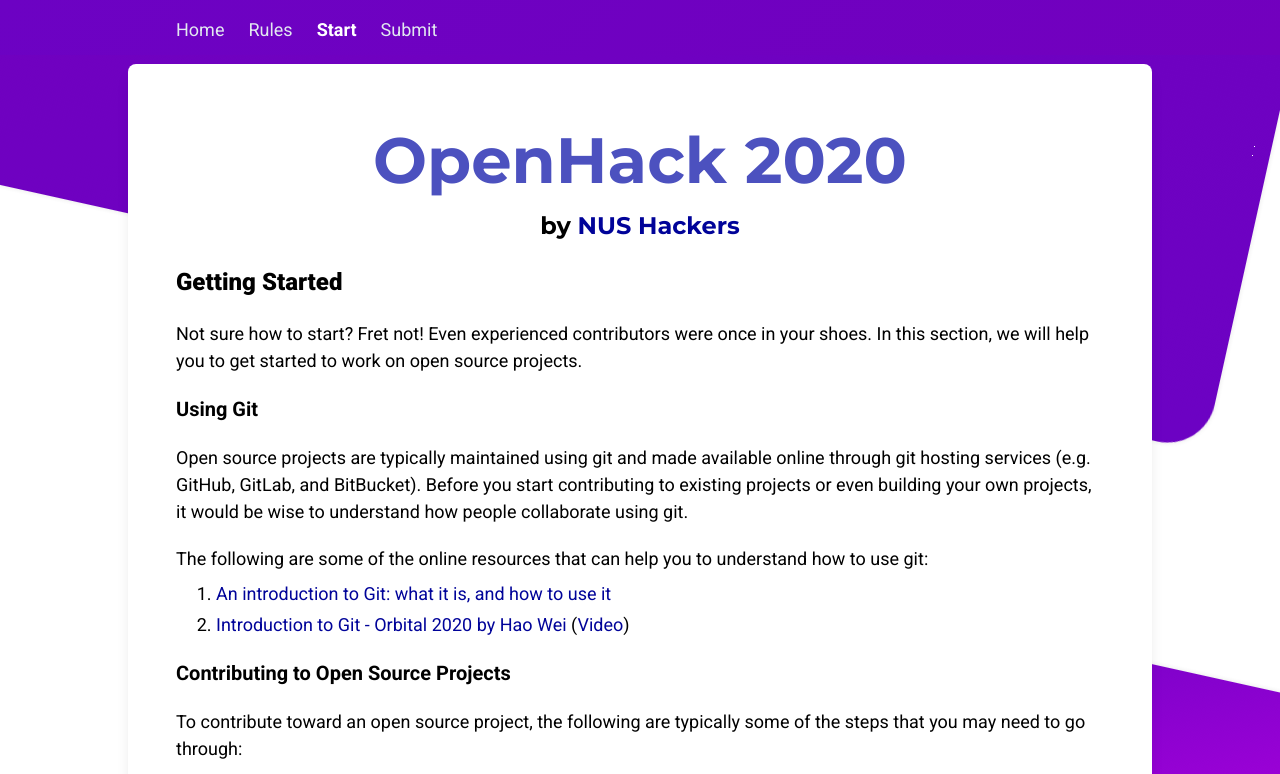
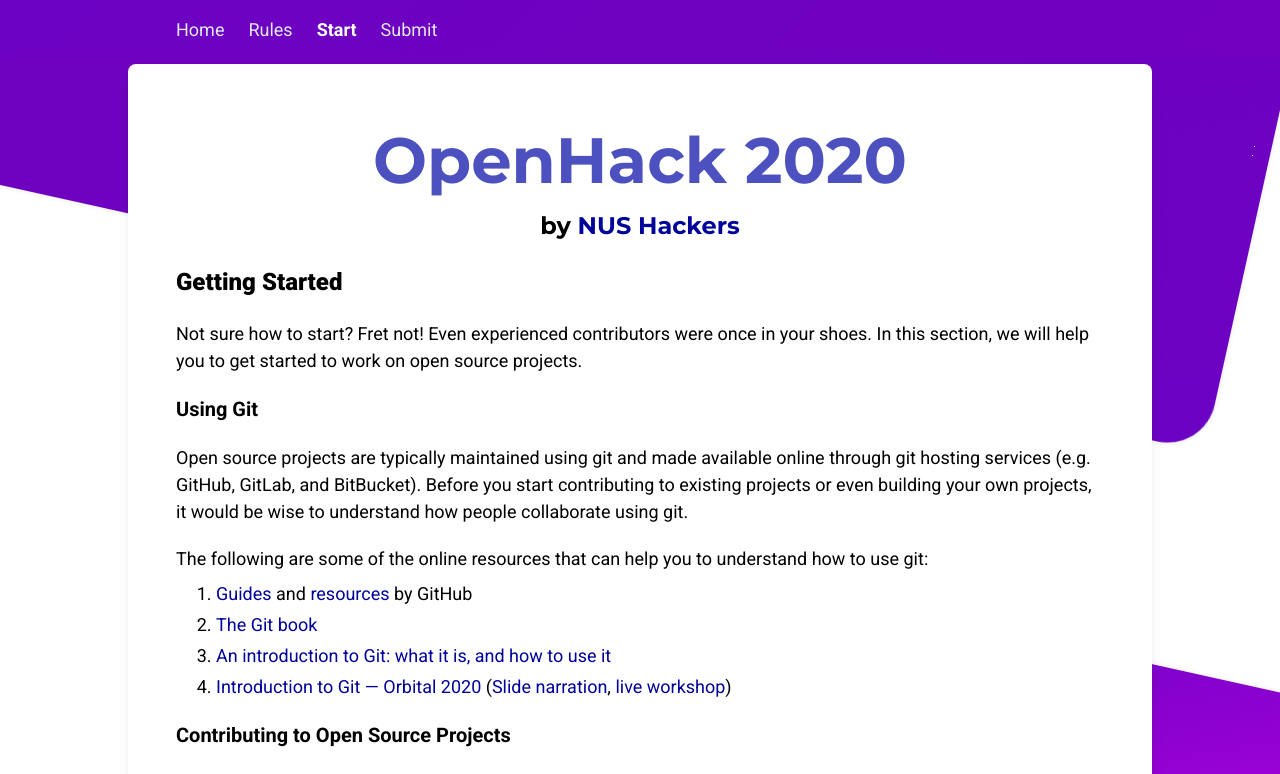
Before and after one commit to nushackers/openhack, a Next.js app: page /start in a window 1280 px wide. Shown: the top 774 px of the page. Built offline with nearby package versions, Linux system fonts and the light colour scheme.

Commit message:
Add more links to Git resources

```diff
--- a/pages/start.js
+++ b/pages/start.js
@@ -25,8 +25,23 @@
       The following are some of the online resources that can help you to
       understand how to use git:
     </Text>
-    <ol className="list-decimal pl-5 mb-5">
-      <li className="ml-5 my-1">
+    <ol className="list-decimal pl-5 ml-5 mb-5">
+      <li className="my-1">
+        <a target="_blank" href="https://guides.github.com/" rel="noopener noreferrer">
+          Guides
+        </a>{" "}
+        and{" "}
+        <a target="_blank" href="https://try.github.com/" rel="noopener noreferrer">
+          resources
+        </a>{" "}
+        by GitHub
+      </li>
+      <li className="my-1">
+        <a target="_blank" href="https://git-scm.com/book/en/v2" rel="noopener noreferrer">
+          The Git book
+        </a>
+      </li>
+      <li className="my-1">
         <a
           target="_blank"
           href="https://www.freecodecamp.org/news/what-is-git-and-how-to-use-it-c341b049ae61/"
@@ -35,21 +50,17 @@
           An introduction to Git: what it is, and how to use it
         </a>
       </li>
-      <li className="ml-5 my-1">
-        <a
-          target="_blank"
-          href="https://orb2020-git.github.io/"
-          rel="noopener noreferrer"
-        >
-          Introduction to Git - Orbital 2020 by Hao Wei
+      <li className="my-1">
+        <a target="_blank" href="https://orb2020-git.github.io/" rel="noopener noreferrer">
+          Introduction to Git &mdash; Orbital 2020
         </a>{" "}
         (
-        <a
-          target="_blank"
-          href="https://www.youtube.com/watch?v=nc93yOGgP14"
-          rel="noopener noreferrer"
-        >
-          Video
+        <a target="_blank" href="https://www.youtube.com/watch?v=ddi69x3bCGM" rel="noopener noreferrer">
+          Slide narration
+        </a>
+        ,{" "}
+        <a target="_blank" href="https://www.youtube.com/watch?v=nc93yOGgP14" rel="noopener noreferrer">
+          live workshop
         </a>
         )
       </li>
```
